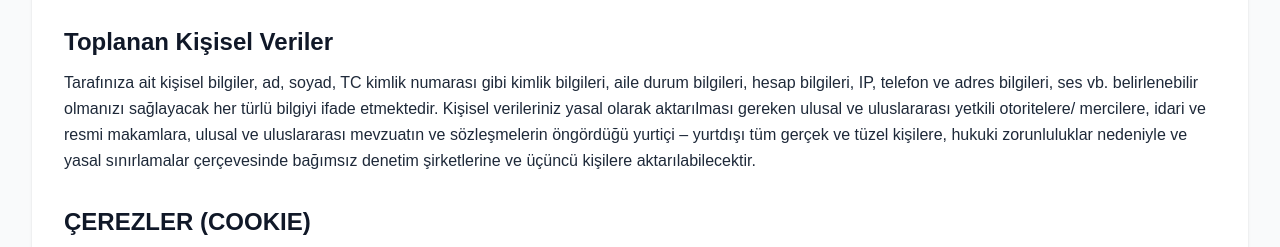
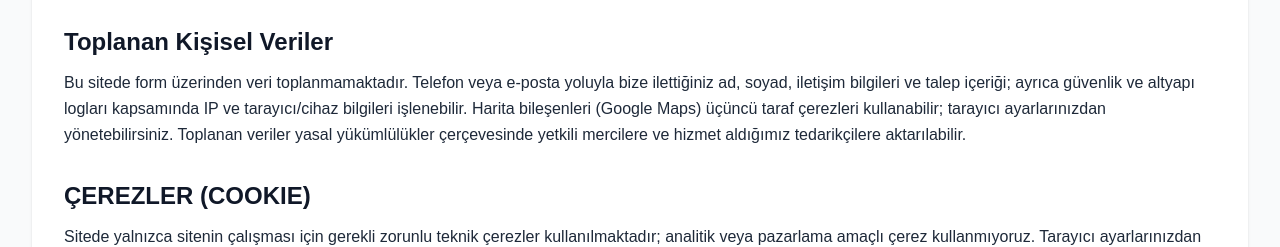
Before and after one commit to berkatceken1/ad-hukuk-danismanlik, a Next.js app: page /gizlilik in a window 1280 px wide. Shown: the part 665-912 px from the top of the page. Built offline with nearby package versions, Linux system fonts and the light colour scheme; no server answers.

Commit message:
Update privacy policy: clarify data collection practices and specify handling of personal information and third-party cookies.

```diff
--- a/app/gizlilik/page.tsx
+++ b/app/gizlilik/page.tsx
@@ -32,7 +32,7 @@ export default function GizlilikPage() {
                     </p>
                     <h2 className="text-2xl font-semibold text-gray-900 mt-8 mb-3">Toplanan Kişisel Veriler</h2>
                     <p>
-                        Tarafınıza ait kişisel bilgiler, ad, soyad, TC kimlik numarası gibi kimlik bilgileri, aile durum bilgileri, hesap bilgileri, IP, telefon ve adres bilgileri, ses vb. belirlenebilir olmanızı sağlayacak her türlü bilgiyi ifade etmektedir. Kişisel verileriniz yasal olarak aktarılması gereken ulusal ve uluslararası yetkili otoritelere/ mercilere, idari ve resmi makamlara, ulusal ve uluslararası mevzuatın ve sözleşmelerin öngördüğü yurtiçi – yurtdışı tüm gerçek ve tüzel kişilere, hukuki zorunluluklar nedeniyle ve yasal sınırlamalar çerçevesinde bağımsız denetim şirketlerine ve üçüncü kişilere aktarılabilecektir.
+                        Bu sitede form üzerinden veri toplanmamaktadır. Telefon veya e-posta yoluyla bize ilettiğiniz ad, soyad, iletişim bilgileri ve talep içeriği; ayrıca güvenlik ve altyapı logları kapsamında IP ve tarayıcı/cihaz bilgileri işlenebilir. Harita bileşenleri (Google Maps) üçüncü taraf çerezleri kullanabilir; tarayıcı ayarlarınızdan yönetebilirsiniz. Toplanan veriler yasal yükümlülükler çerçevesinde yetkili mercilere ve hizmet aldığımız tedarikçilere aktarılabilir.
                     </p>
                     <h2 className="text-2xl font-semibold text-gray-900 mt-8 mb-3">ÇEREZLER (COOKIE)</h2>
                     <p>
```
